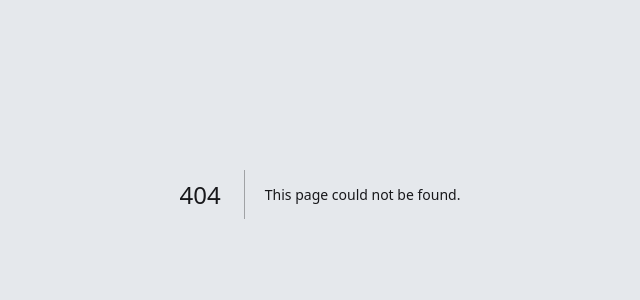
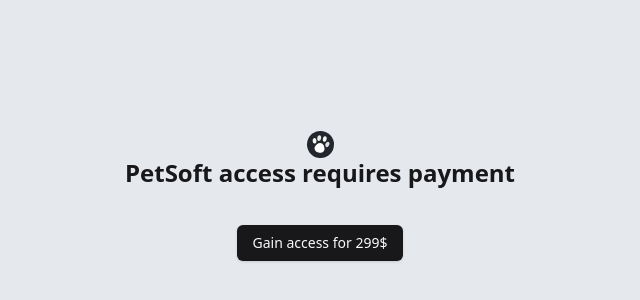
Before and after one commit to bazylcossac/next-js-petsoft, a Next.js app: page /payment in a window 1280 px wide. Before the commit this address had no page. Shown: the part 206-506 px from the top of the page, without its empty margins (320-960 px from the left). Built offline with nearby package versions, Linux system fonts and the light colour scheme.

Commit message:
Stripe init

```diff
--- a/package.json
+++ b/package.json
@@ -28,6 +28,7 @@
     "react-dom": "^19.0.0",
     "react-hook-form": "^7.54.2",
     "sonner": "^1.7.1",
+    "stripe": "^17.5.0",
     "tailwind-merge": "^2.6.0",
     "tailwindcss-animate": "^1.0.7",
     "ts-node": "^10.9.2",
--- /dev/null
+++ b/src/app/(auth)/payment/page.tsx
@@ -0,0 +1,14 @@
+import H1 from "@/components/h1";
+import { Button } from "@/components/ui/button";
+import React from "react";
+
+function Page() {
+  return (
+    <div className="flex items-center flex-col gap-10">
+      <H1>PetSoft access requires payment</H1>
+      <Button>Gain access for 299$</Button>
+    </div>
+  );
+}
+
+export default Page;
--- a/src/app/auth.ts
+++ b/src/app/auth.ts
@@ -38,6 +38,7 @@
     },
   },
   providers: [
+    /// on log in event
     Credentials({
       credentials: {
         email: {},
--- a/src/components/auth-form.tsx
+++ b/src/components/auth-form.tsx
@@ -4,7 +4,6 @@
 import { Input } from "./ui/input";
 import { logIn, signUp } from "@/actions/actions";
 import AuthButton from "@/components/auth-button";
-import { toast } from "sonner";
 
 type AuthFormTypes = {
   type: "login" | "signin";
```
Also changed, not shown: 2 other files (tests, documents, lock files or other folders).
